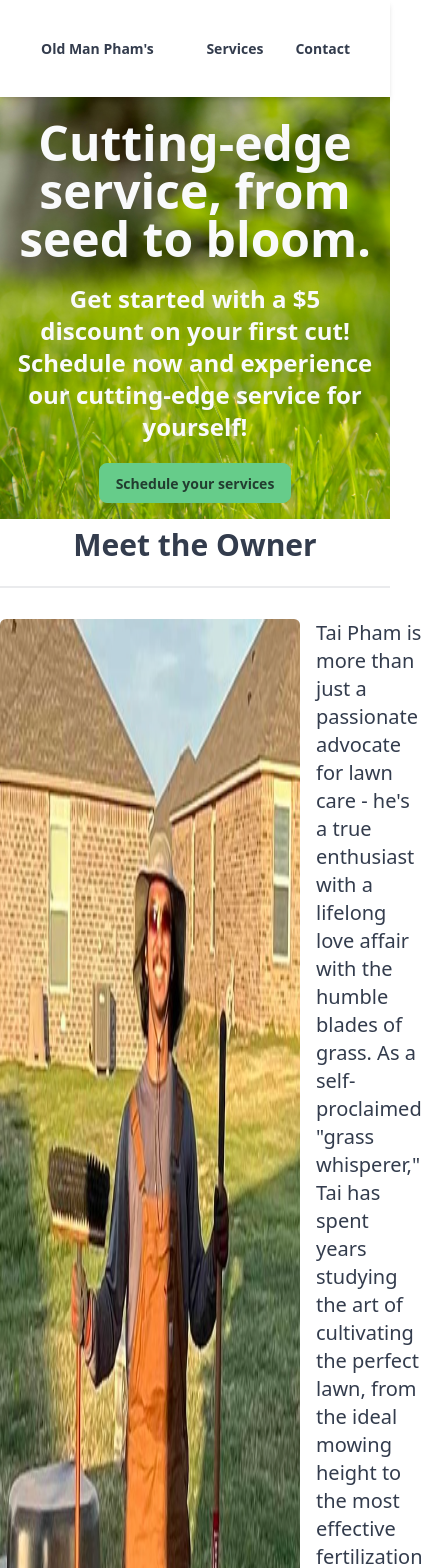
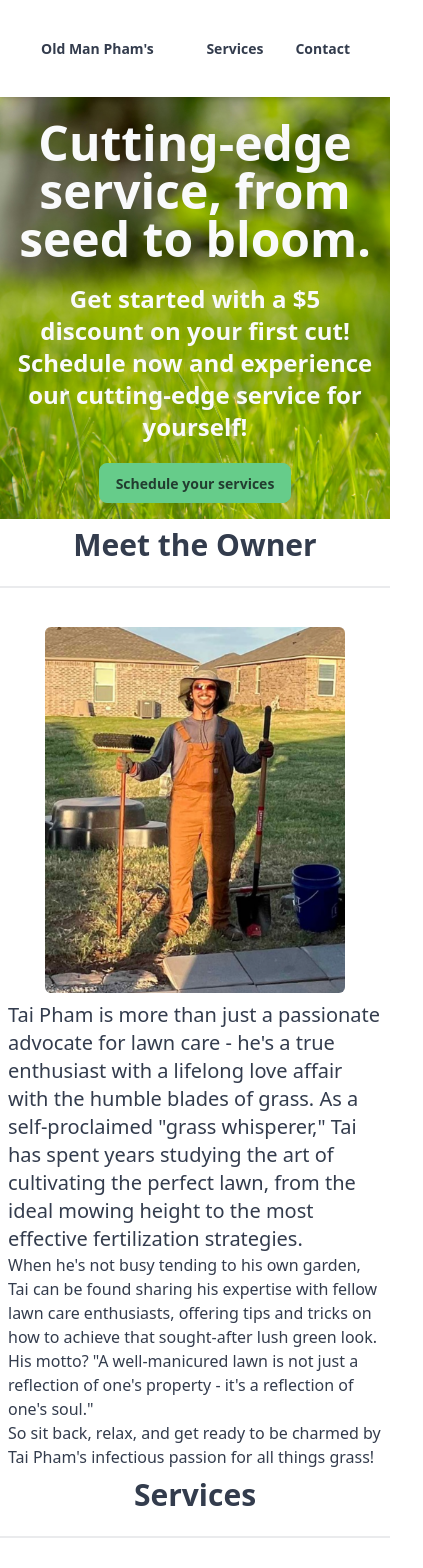
Before and after one commit to Jacksonbond11/OldManPhams, a React (Vite) app: page / in a window 390 px wide. Shown: the top 1568 px of the page, 423 px wide, since content can reach past the window. Built offline with nearby package versions, Linux system fonts and the light colour scheme.

Commit message:
Fixing mobile and title

```diff
--- a/index.html
+++ b/index.html
@@ -2,10 +2,10 @@
 <html lang="en" data-theme="emerald">
   <head>
     <meta charset="UTF-8" />
-    <link rel="icon" type="image/svg+xml" href="/vite.svg" />
+    <link rel="icon" type="image/svg+xml" href="/taiHeadshot.png" />
     <meta name="viewport" content="width=device-width, initial-scale=1.0" />
     <link href="/src/index.css" rel="stylesheet">
-    <title>Vite + React</title>
+    <title>Old Man Pham's Lawncare</title>
 
   </head>
   <body>
--- a/src/Components/ImageText.jsx
+++ b/src/Components/ImageText.jsx
@@ -5,15 +5,15 @@ const ImageText = () => {
     <div className="mt-2">
       <h1 className="text-3xl font-bold m-auto text-center">Meet the Owner</h1>
       <div className="divider"></div>
-      <div className="flex justify-content-between max-w-5xl m-auto mt-6">
+      <div className="md:flex justify-content-between max-w-5xl m-auto mt-6 p-2">
         <img
           src="taiHeadshot.png"
           alt="Image"
           width="300px"
           height="200px"
-          className="mr-4 rounded-md "
+          className="md:mr-4 rounded-md m-auto"
         />
-        <div className="">
+        <div className="md:m-0 mt-2">
           <p className="text-xl">
             Tai Pham is more than just a passionate advocate for lawn care -
             he's a true enthusiast with a lifelong love affair with the humble
```
